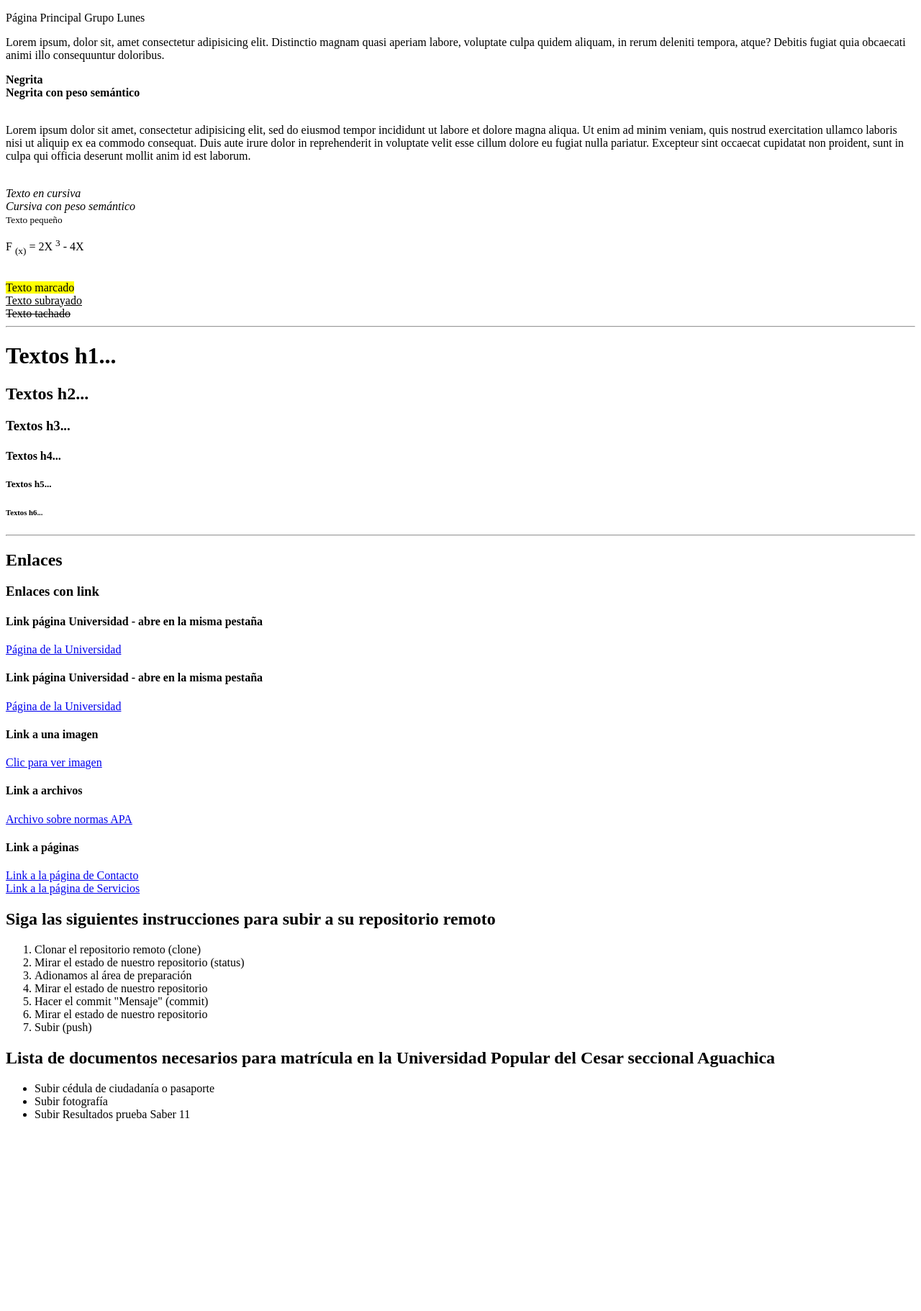
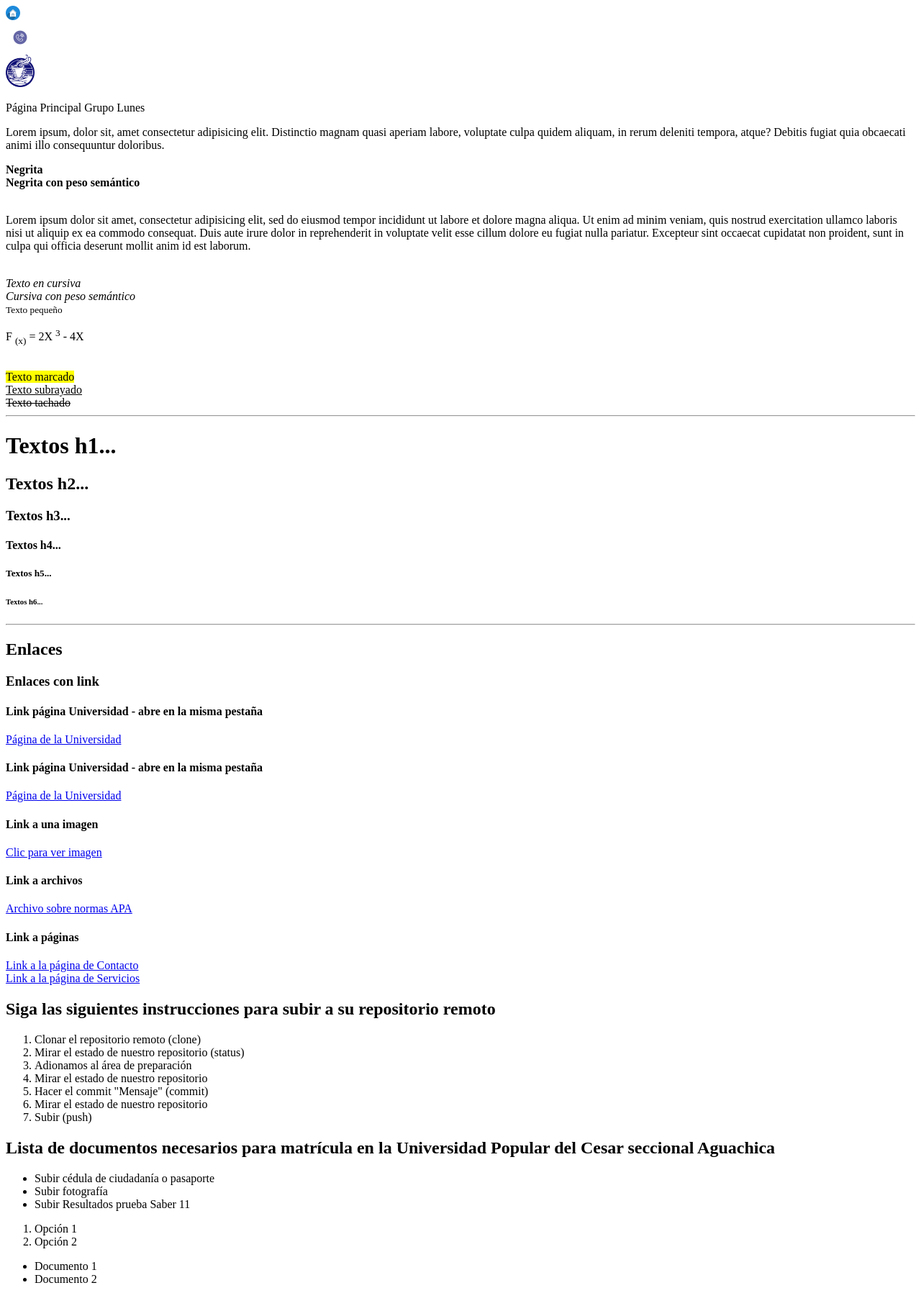
Before and after one commit to KytanaLopez/miprimerepo20251, a plain HTML site: page index.html in a window 1280 px wide. Shown: the whole page at 72% size. Before the commit the page ends 1672 px from the top, so only its background shows below. Drawn offline with Linux system fonts and the light colour scheme.

Commit message:
actualización 26-02-2025

```diff
--- a/index.html
+++ b/index.html
@@ -6,6 +6,22 @@
 	<title>Página Principal</title>
 </head>
 <body>
+
+	<a href="#">
+
+		<img src="img/btn-inicio.png" alt="no_carga_mensaje" title="Ir al index" width="20px">
+	</a>
+	<br>
+
+	<a href="paginas/contactos.html">
+
+		<img src="img/btn-contactos.png" alt="no_carga_mensaje" title="Ir a contactos" width="40px">
+	</a>
+	<br>
+	<a href="paginas/servicios.html">
+
+		<img src="img/btn-servicios.png" alt="no_carga_mensaje" title="Ir a servicios" width="40px">
+	</a>
 
 <p> Página Principal Grupo Lunes</p>
 <!-- Etiquetas de texto -->
@@ -122,6 +138,23 @@ proident, sunt in culpa qui officia deserunt mollit anim id est laborum.
 	<li>Subir fotografía</li>
 	<li>Subir Resultados prueba Saber 11</li>
 </ul>
+
+<!-- Listas ordenadas -->
+
+<ol>
+	<li>Opción 1</li>
+	<li>Opción 2</li>
+</ol>
+
+<!-- Listas desordenadas -->
+
+<ul>
+	<li>Documento 1</li>
+	<li>Documento 2</li>
+</ul>
+
+
+
 <br>
 <br>
 <br>
```
Also changed, not shown: paginas/contactos.html (+5 -0 lines), paginas/servicios.html (+5 -0 lines), img/btn-contactos.png (added), img/btn-inicio.png (added), img/btn-servicios.png (added).
